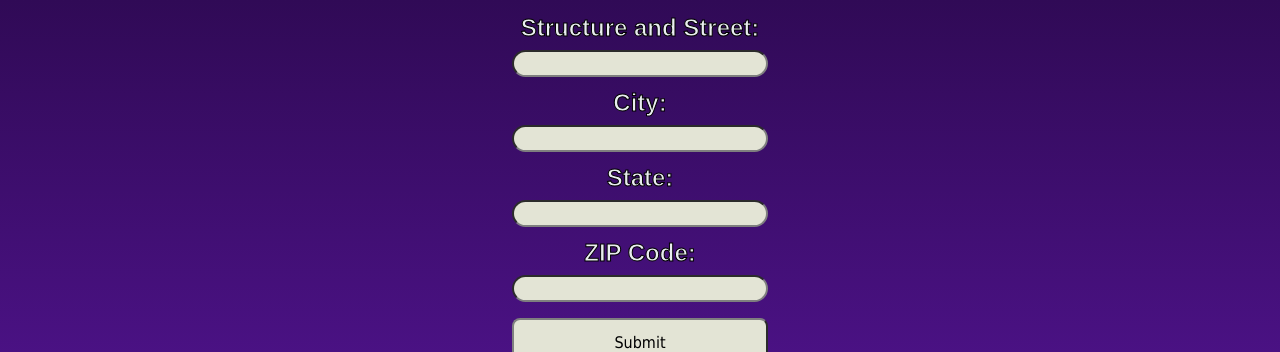
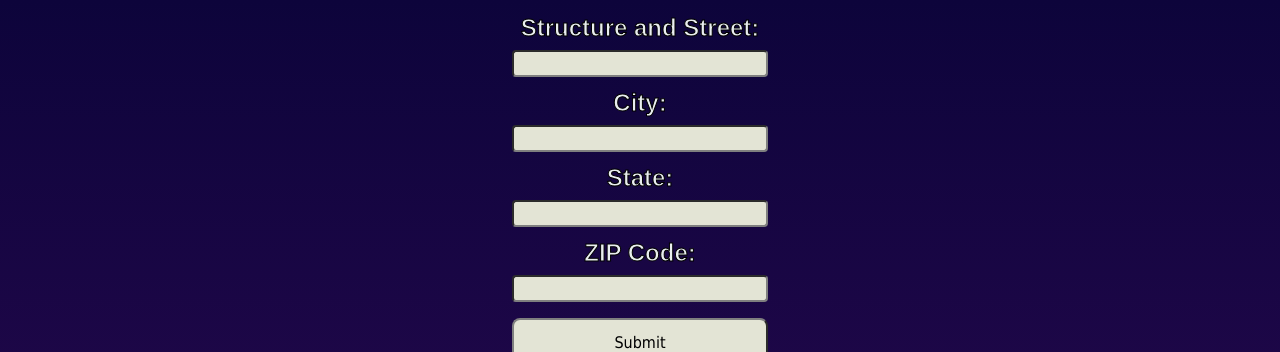
Before and after one commit to drkedug/weather-web, a React (Create React App) app: page / in a window 1280 px wide. Shown: the top 352 px of the page. Built offline with nearby package versions, Linux system fonts and the light colour scheme; no server answers.

Commit message:
improve css shadowing, roundness, spacings, and remove debug hardcoded number from time management

```diff
--- a/src/components/Weather/Weather.js
+++ b/src/components/Weather/Weather.js
@@ -129,7 +129,7 @@ export const Weather = () => {
 
 const today = new Date();
 const hour = today.getHours();
-const colors = colorSet(21);
+const colors = colorSet(hour);
 
 const AddressDisplay = styled.h2`
   display: flex;
@@ -174,7 +174,7 @@ const CardsWrapper = styled.div`
 const AddressInput = styled.input`
   border-color: #7F7F7F;
   background-color: #E3E4D5;
-  border-radius: 16px;
+  border-radius: 4px;
   padding: 4px;
 `
 
--- a/src/components/Weather/WeatherCard.tsx
+++ b/src/components/Weather/WeatherCard.tsx
@@ -60,6 +60,7 @@ const CardContainer = styled.div`
   border-radius: 4px;
   border-color: #000000;
   background-color: rgba(238, 238, 238, 0.8);
+  box-shadow: 3px 6px 2px black;
   width: 120px;
   height: 312px;
   display: flex;
```
